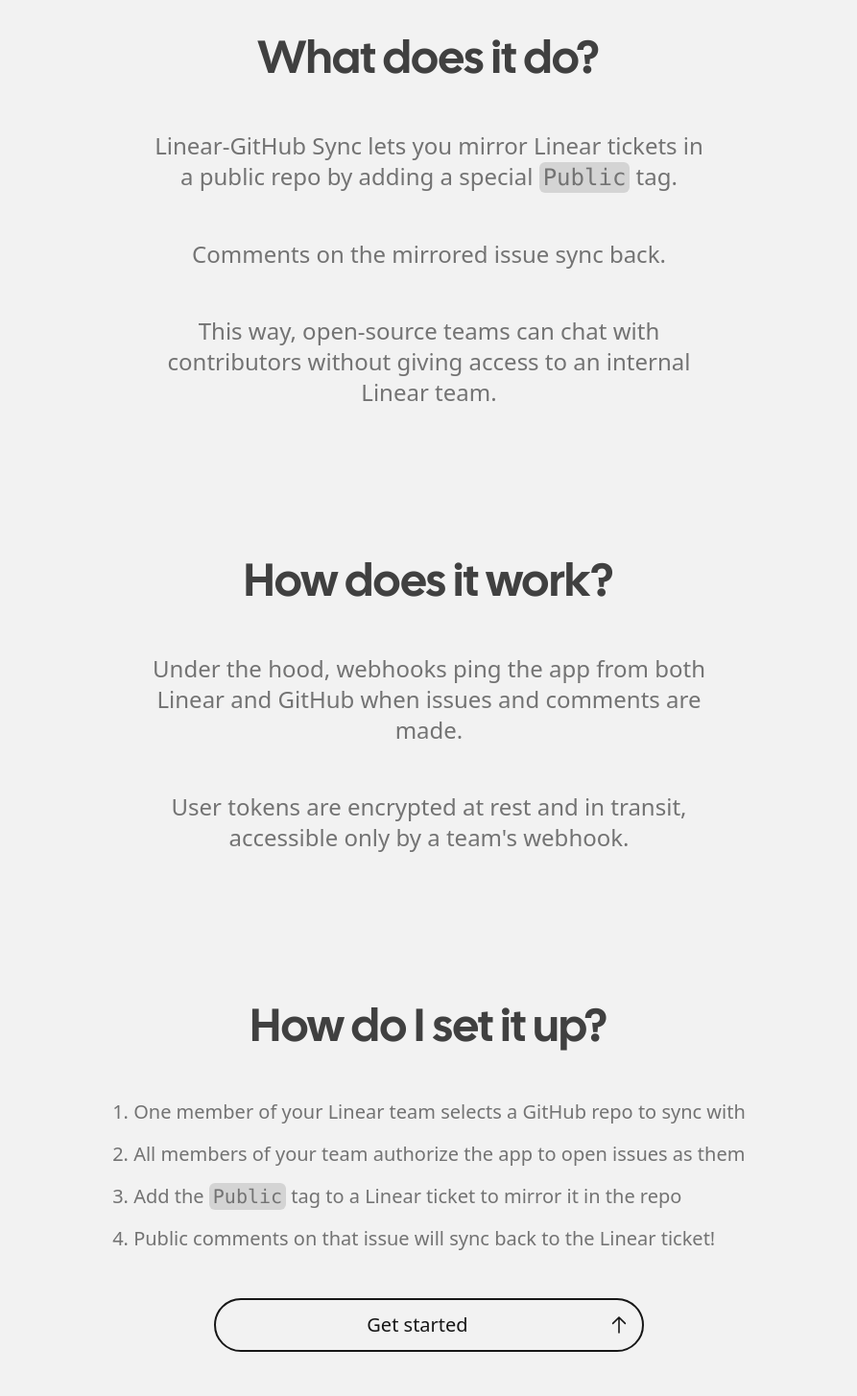
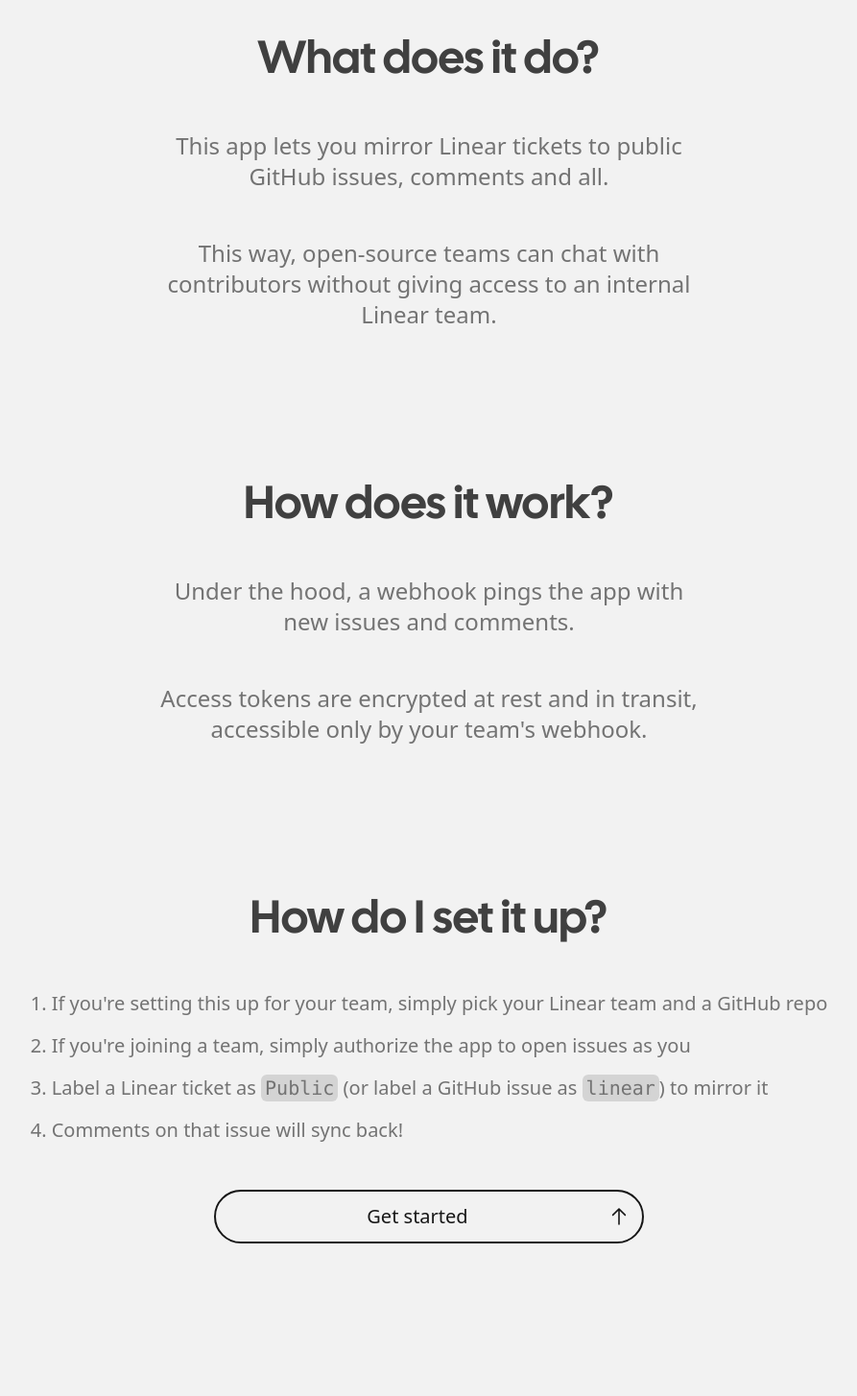
Before and after one commit to eyasudev/synclinear.com, a Next.js app: page / in a window 1280 px wide. Shown: the part 920-2375 px from the top of the page at 96% size, without its empty margins (193-1086 px from the left). Built offline with nearby package versions, Linux system fonts and the light colour scheme.

Commit message:
Add label functionality to info section. Simplify copy.

```diff
--- a/components/Landing.tsx
+++ b/components/Landing.tsx
@@ -9,10 +9,9 @@
             <div className="space-y-12 text-center max-w-xl">
                 <h2>What does it do?</h2>
                 <h3>
-                    Linear-GitHub Sync lets you mirror Linear tickets in a
-                    public repo by adding a special <code>Public</code> tag.
+                    This app lets you mirror Linear tickets to public GitHub
+                    issues, comments and all.
                 </h3>
-                <h3>Comments on the mirrored issue sync back.</h3>
                 <h3>
                     This way, open-source teams can chat with contributors
                     without giving access to an internal Linear team.
@@ -21,33 +20,31 @@
             <div className="space-y-12 text-center max-w-xl">
                 <h2>How does it work?</h2>
                 <h3>
-                    Under the hood, webhooks ping the app from both Linear and
-                    GitHub when issues and comments are made.
+                    Under the hood, a webhook pings the app with new issues and
+                    comments.
                 </h3>
                 <h3>
-                    User tokens are encrypted at rest and in transit, accessible
-                    only by a team's webhook.
+                    Access tokens are encrypted at rest and in transit,
+                    accessible only by your team's webhook.
                 </h3>
             </div>
             <div className="space-y-12 center">
                 <h2 className="text-center">How do I set it up?</h2>
                 <ul className="text-xl font-tertiary">
                     <li>
-                        1. One member of your Linear team selects a GitHub repo
-                        to sync with
+                        1. If you're setting this up for your team, simply pick
+                        your Linear team and a GitHub repo
                     </li>
                     <li>
-                        2. All members of your team authorize the app to open
-                        issues as them
+                        2. If you're joining a team, simply authorize the app to
+                        open issues as you
                     </li>
                     <li>
-                        3. Add the <code>Public</code> tag to a Linear ticket to
-                        mirror it in the repo
+                        3. Label a Linear ticket as <code>Public</code> (or
+                        label a GitHub issue as <code>linear</code>) to mirror
+                        it
                     </li>
-                    <li>
-                        4. Public comments on that issue will sync back to the
-                        Linear ticket!
-                    </li>
+                    <li>4. Comments on that issue will sync back!</li>
                 </ul>
                 <button
                     onClick={() =>
--- a/pages/api/index.ts
+++ b/pages/api/index.ts
@@ -1010,7 +1010,8 @@
             isIssue(req) &&
             (action === "opened" ||
                 (action === "labeled" &&
-                    req.body.label?.name === LINEAR.GITHUB_LABEL))
+                    req.body.label?.name?.toLowerCase() ===
+                        LINEAR.GITHUB_LABEL))
         ) {
             const { issue }: IssuesEvent = req.body;
 
```
